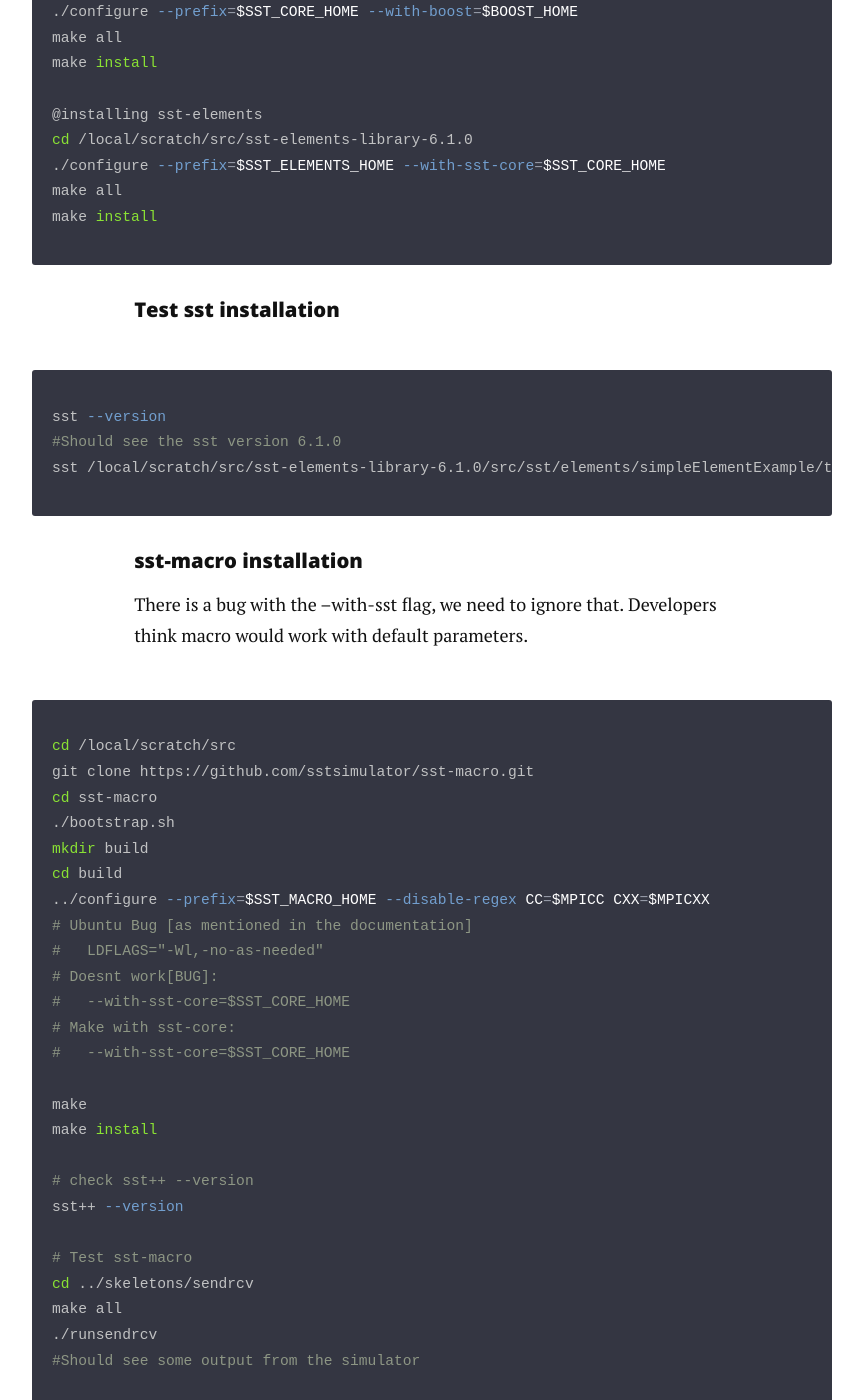
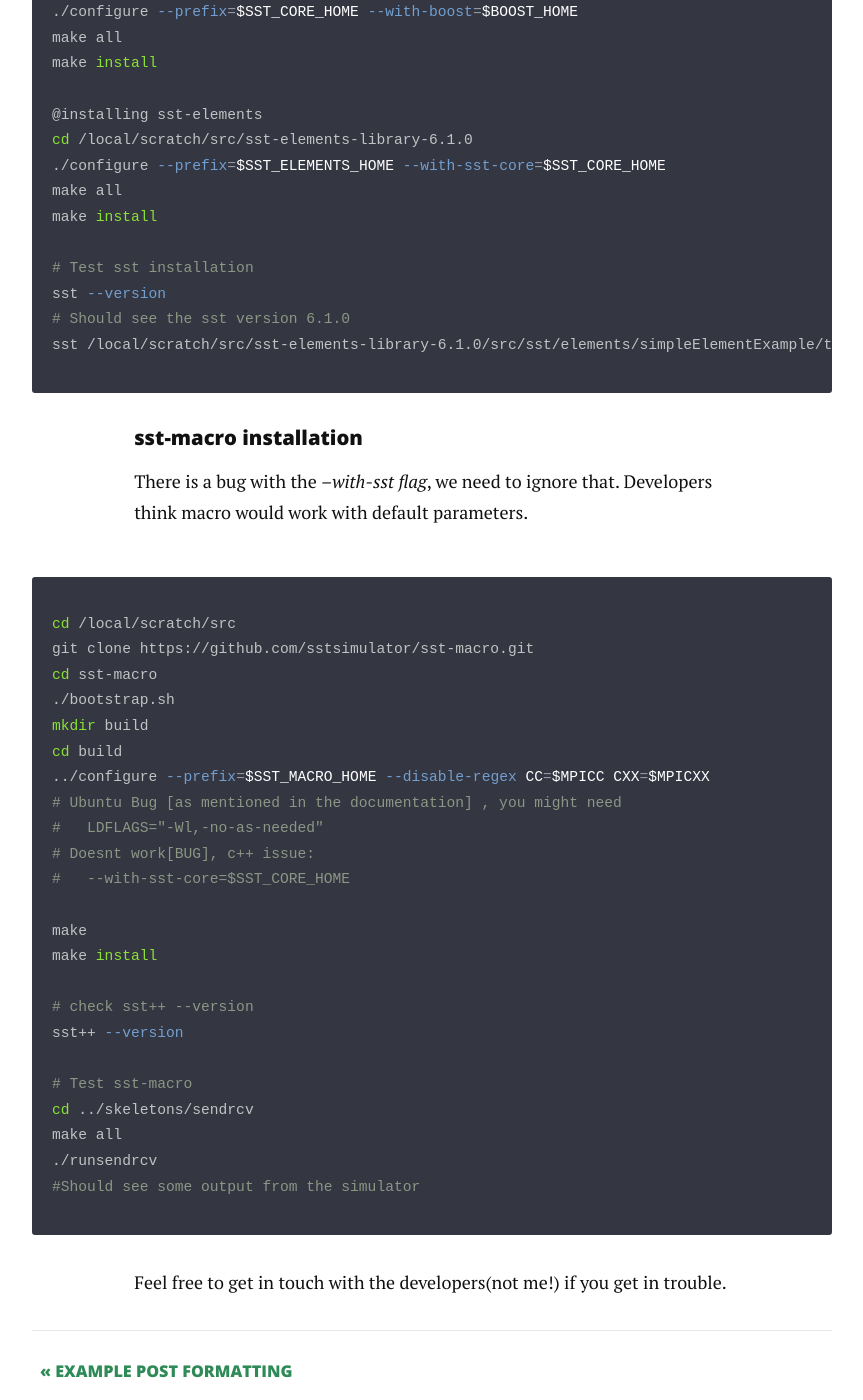
Before and after one commit to summonersRift/summonersrift.github.io, a Jekyll site: the page built from _posts/2017-03-03-sst-macro-hpc-simulator-installation.markdown, in a window 1280 px wide and 1400 px high, scrolled down 3362 px. Shown: the whole window, without its empty margins (208-1071 px from the left). Built offline with Jekyll 4.4.1, drawn with Linux system fonts in a browser that asks for light colours; nearby versions of some CDN libraries; some of the changed text lies outside the part shown.

Commit message:
summonersrift.github.io: sst-installation post update

```diff
--- a/_posts/2017-03-03-sst-macro-hpc-simulator-installation.markdown
+++ b/_posts/2017-03-03-sst-macro-hpc-simulator-installation.markdown
@@ -49,7 +49,7 @@
 
 {% endhighlight  %}
 
-#### Configure~/.bashrc OR env file
+#### Configure ~/.bashrc OR env file
 
 
 {% highlight bash %}
@@ -69,7 +69,7 @@
 
 Now, source .bashrc
 {% highlight bash %}
-source <i>.bashrc</i>:
+source ~/.bashrc
 {% endhighlight %}
 
 
@@ -106,12 +106,10 @@
 ./configure --prefix=$SST_ELEMENTS_HOME --with-sst-core=$SST_CORE_HOME
 make all
 make install
-{% endhighlight %}
 
-#### Test sst installation
-{% highlight bash %}
+# Test sst installation
 sst --version
-#Should see the sst version 6.1.0
+# Should see the sst version 6.1.0
 sst /local/scratch/src/sst-elements-library-6.1.0/src/sst/elements/simpleElementExample/tests/test_simpleRNGComponent_mersenne.py
 {% endhighlight %}
 
@@ -119,7 +117,7 @@
 
 
 #### sst-macro installation
-There is a bug with the --with-sst flag, we need to ignore that. Developers think macro would work with default parameters.
+There is a bug with the _--with-sst flag_, we need to ignore that. Developers think macro would work with default parameters.
 
 {% highlight bash %}
 cd /local/scratch/src
@@ -129,11 +127,9 @@
 mkdir build
 cd build
 ../configure --prefix=$SST_MACRO_HOME --disable-regex CC=$MPICC CXX=$MPICXX
-# Ubuntu Bug [as mentioned in the documentation]
+# Ubuntu Bug [as mentioned in the documentation] , you might need
 #   LDFLAGS="-Wl,-no-as-needed"
-# Doesnt work[BUG]:
-#   --with-sst-core=$SST_CORE_HOME
-# Make with sst-core:
+# Doesnt work[BUG], c++ issue:
 #   --with-sst-core=$SST_CORE_HOME
 
 make
```
